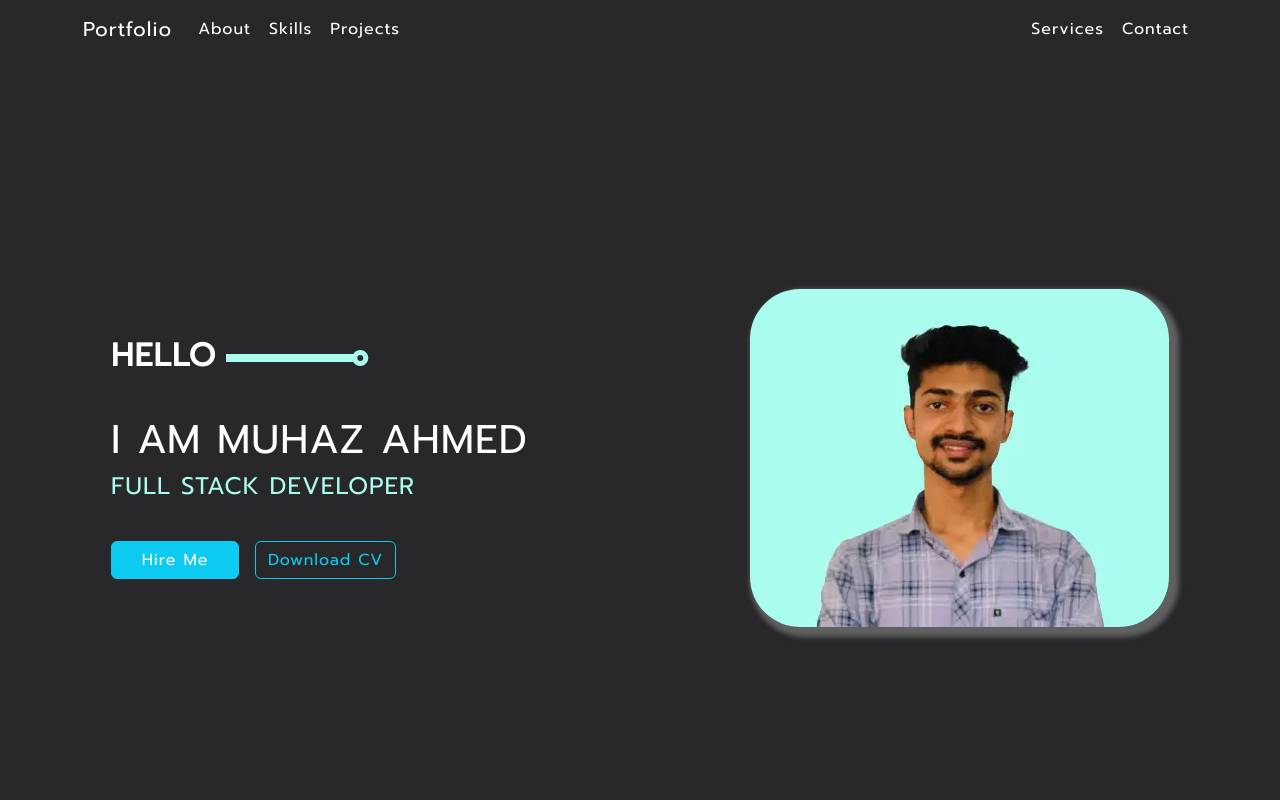
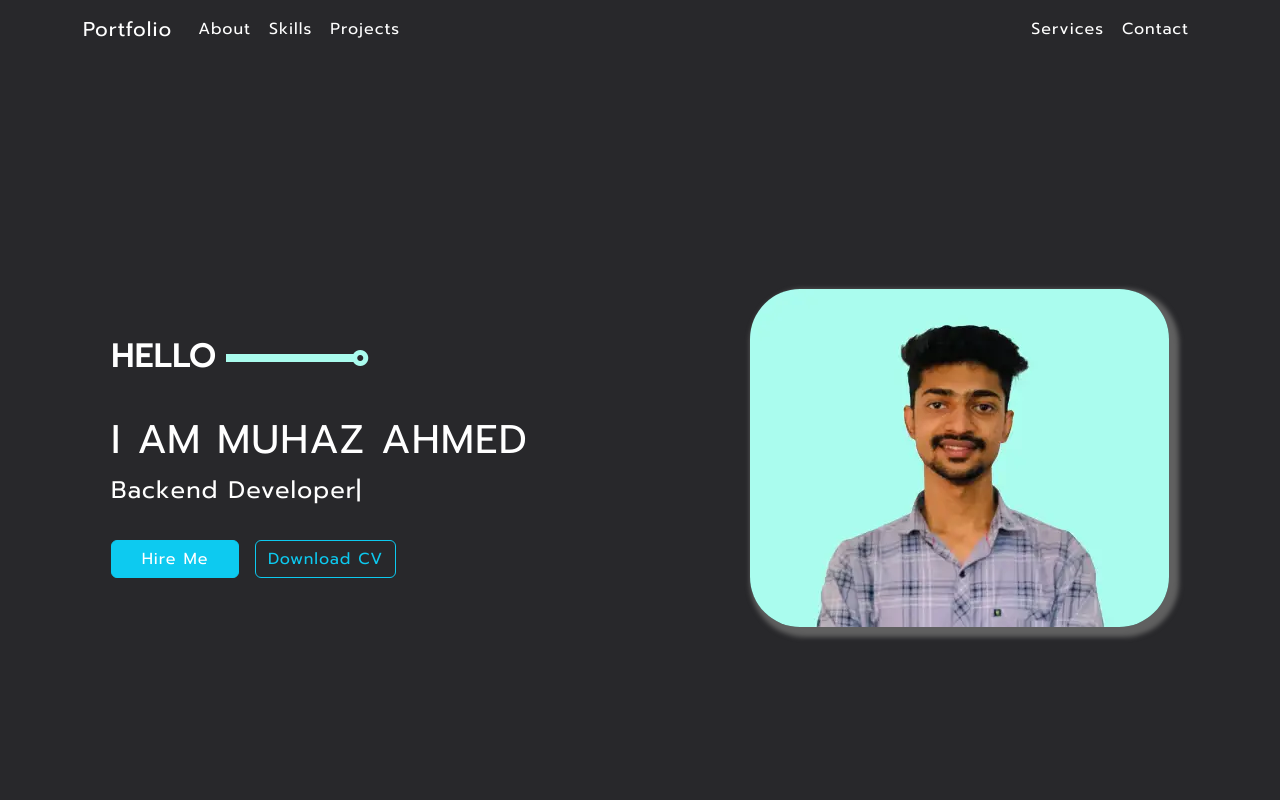
Before and after one commit to muhazAhmed/Portfolio, a React (Vite) app: page / in a window 1280 px wide. Shown: the top 800 px of the page. Built offline with nearby package versions, Linux system fonts and the light colour scheme; no server answers.

Commit message:
added typing anim & footer anim

```diff
--- a/package.json
+++ b/package.json
@@ -18,7 +18,8 @@
     "react": "^18.2.0",
     "react-bootstrap": "^2.9.1",
     "react-dom": "^18.2.0",
-    "react-loader-spinner": "^5.4.5"
+    "react-loader-spinner": "^5.4.5",
+    "react-type-animation": "^3.2.0"
   },
   "devDependencies": {
     "@types/react": "^18.2.15",
--- a/src/components/footer/Footer.jsx
+++ b/src/components/footer/Footer.jsx
@@ -1,4 +1,4 @@
-import React, { useState } from "react";
+import React, { useEffect, useState } from "react";
 import "./footer.css";
 import { Button, Card } from "react-bootstrap";
 import Loading from "../../layout/Loading";
@@ -11,10 +11,22 @@ const Contact = () => {
   const [toast, setToast] = useState(false);
   const [error, setError] = useState(null);
   const [loading, setLoading] = useState(false);
+  const [aosAnimation, setAosAnimation] = useState('slide-left');
   const [inputs, setInputs] = useState({
     email: "",
     message: "",
   });
+
+  useEffect(() => {
+    const handleResize = () => {
+      setAosAnimation(window.innerWidth <= 768 ? 'slide-up' : 'slide-left');
+    };
+    handleResize();
+    window.addEventListener('resize', handleResize);
+    return () => {
+      window.removeEventListener('resize', handleResize);
+    };
+  }, []);
 
   const handleEmailClick = () => {
     window.location.href = `mailto:${email}`;
@@ -138,9 +150,11 @@ const Contact = () => {
       )}
 
       {toast && (
-        <div className="toast" data-aos="slide-left">
-          <i className="fa-solid fa-circle-xmark"></i>
-          <h4>{error ? error : "Something Went Wrong"}</h4>
+        <div className="blur">
+          <div className="toast" data-aos={aosAnimation}>
+            <i className="fa-solid fa-circle-xmark"></i>
+            <h4>{error ? error : "Something Went Wrong"}</h4>
+          </div>
         </div>
       )}
     </div>
--- a/src/components/footer/footer.css
+++ b/src/components/footer/footer.css
@@ -125,7 +125,23 @@
     }
 
     .contact .toast {
-        width: auto;
+        width: 100%;
+        bottom: 10px;
+        top: 80%;
+        height: 20vh;
+        right: 0%;
+        border-top-right-radius: 20px;
+        border-top-left-radius: 20px;
+        flex-direction: column;
+        gap: 2rem;
+    }
+
+    .contact .toast i {
+        font-size: 2rem !important;
+    }
+
+    .contact .toast h4 {
+        font-size: large;
     }
 
     .contact .modal {
--- a/src/components/home/Home.jsx
+++ b/src/components/home/Home.jsx
@@ -3,10 +3,14 @@ import "./home.css";
 import DP from "../../assets/dp.png";
 import { Button } from "react-bootstrap";
 import cv from "../../assets/cv.pdf";
+import { TypeAnimation } from "react-type-animation";
 
 const Home = () => {
   return (
-    <div className="home d-flex align-items-center justify-content-around" id="home">
+    <div
+      className="home d-flex align-items-center justify-content-around"
+      id="home"
+    >
       <div className="body d-flex flex-column" data-aos="slide-right">
         <div className="d-flex align-items-center">
           <h2>Hello</h2>
@@ -15,11 +19,30 @@ const Home = () => {
         </div>
         <div>
           <h1>I am Muhaz Ahmed</h1>
-          <h4>FULL STACK DEVELOPER</h4>
+          <TypeAnimation
+            sequence={[
+              "Full Stack Developer",
+              1000,
+              "Frontend Developer",
+              1000,
+              "Backend Developer",
+              1000,
+              "Android Developer",
+              1000,
+            ]}
+            wrapper="span"
+            speed={50}
+            style={{ fontSize: "1.5em", display: "inline-block" }}
+            repeat={Infinity}
+          />
         </div>
-        <div className="d-flex align-items-center" style={{gap: "1rem"}}>
-          <Button variant="info" href="#contact">Hire Me</Button>
-          <Button variant="outline-info" href={cv} download>Download CV</Button>
+        <div className="d-flex align-items-center" style={{ gap: "1rem" }}>
+          <Button variant="info" href="#contact">
+            Hire Me
+          </Button>
+          <Button variant="outline-info" href={cv} download>
+            Download CV
+          </Button>
         </div>
       </div>
       <div className="pic" data-aos="slide-left">
```
Also changed, not shown: 1 other file (tests, documents, lock files or other folders).
